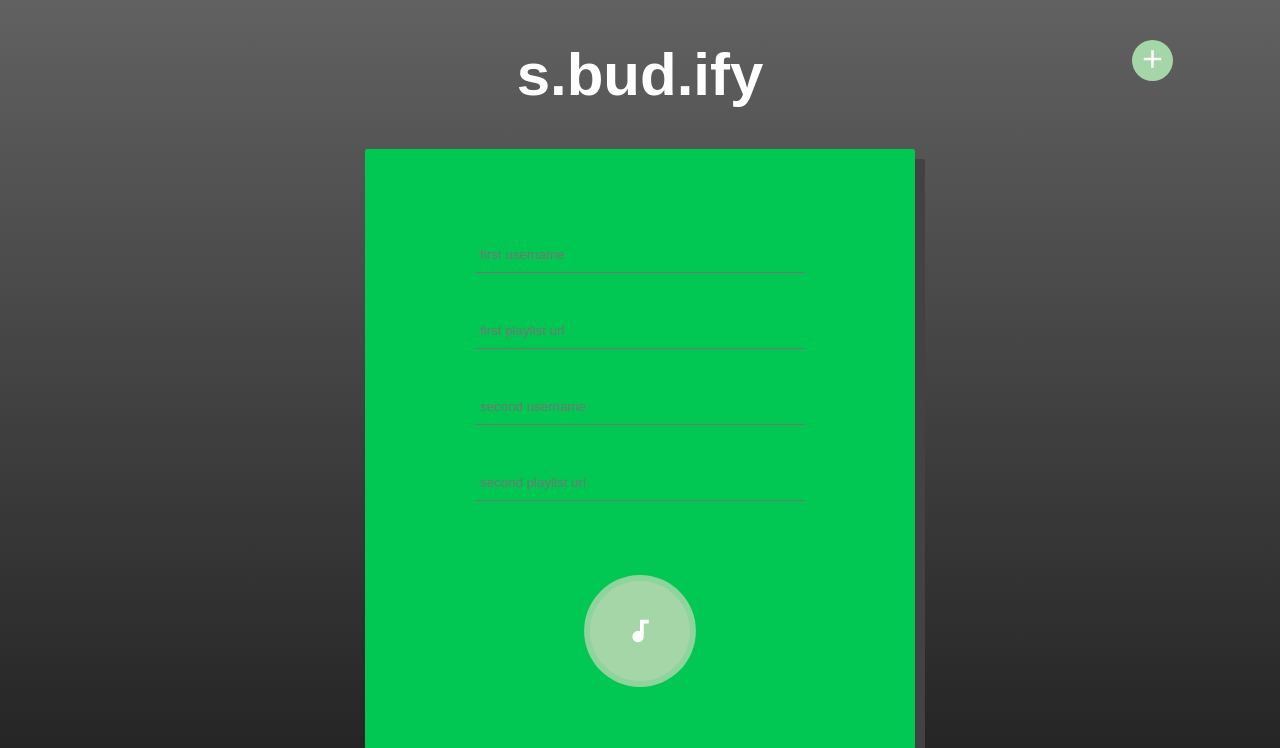
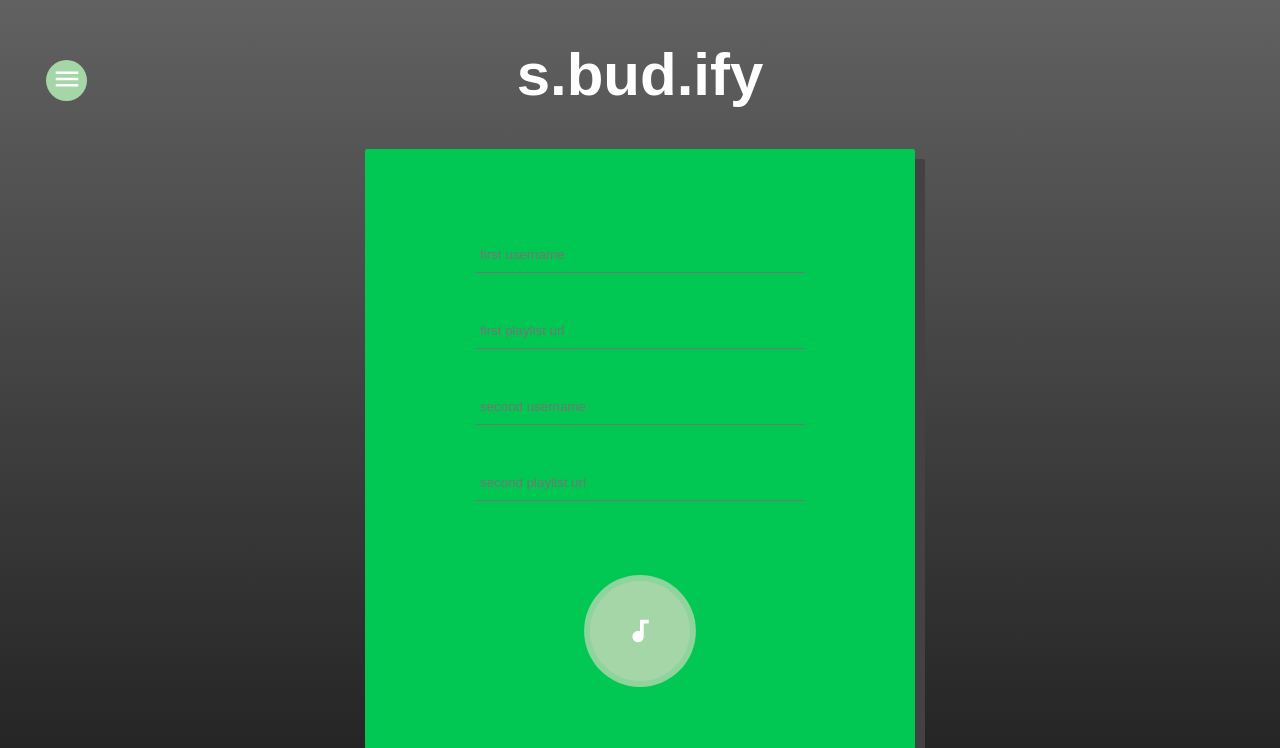
Before and after one commit to mirrorkeydev/SpotifyIntersection, a Python web app: template templates/homepage.html in a window 1280 px wide. Shown: the top 748 px of the page. Run offline with Jinja, Linux system fonts and the light colour scheme; the template is opened without the code that fills it, so the values that code supplies are empty.

Commit message:
changed the + button to menu button

```diff
--- a/templates/homepage.html
+++ b/templates/homepage.html
@@ -2,8 +2,7 @@
 <html lang="en" dir="ltr">
   <head>
     <link href="https://fonts.googleapis.com/icon?family=Material+Icons" rel="stylesheet">
-    <script>
-    </script>
+
     <style>
       html, body {
         margin: 0;
@@ -15,8 +14,8 @@
       }
       .container2 {
         margin: auto;
-        top: 5%;
-        left: 90%;
+        top: 7.5%;
+        left: 4.8%;
         margin-left: -20px;
       }
       #toggle {
@@ -26,6 +25,7 @@
       z-index: 999;
       width: 41px;
       height: 41px;
+      margin-left: 5px;
       background: #a5d6a7;
       text-align: center;
       border-radius: 100%;
@@ -64,7 +64,7 @@
       }
 
       #toggle:checked ~ .button {
-        transform: rotate(135deg);
+        transform: rotate(90deg);
         box-shadow: 0 0 0 0 transparent;
       }
       body {
@@ -135,18 +135,22 @@
         font-size: 30px;
         vertical-align: middle;
       }
+
     </style>
     <meta charset="utf-8">
     <title>spotify</title>
   </head>
   <body>
+
     <div class="container2">
-      <input type="checkbox" id="toggle" />
-      <label class="button" for="toggle"><i class="material-icons">add</i></label>
+      <input type="checkbox" id="toggle">
+      <label class="button" for="toggle"><i class="material-icons">menu</i></label>
       <nav class="nav">
         <a href="/about-us" target="_blank">about us</a>
+        <a href="/about" target="_blank">about app</a>
       </nav>
     </div>
+
     <center>
       <h1>s.bud.ify</h1>
       <div class="container">
```
Also changed, not shown: 1 other file.
